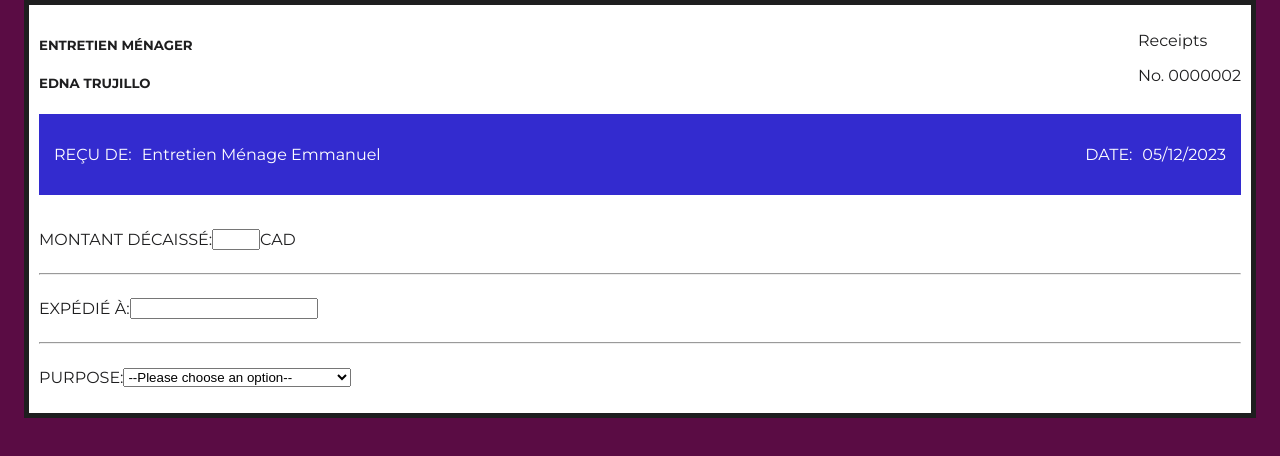
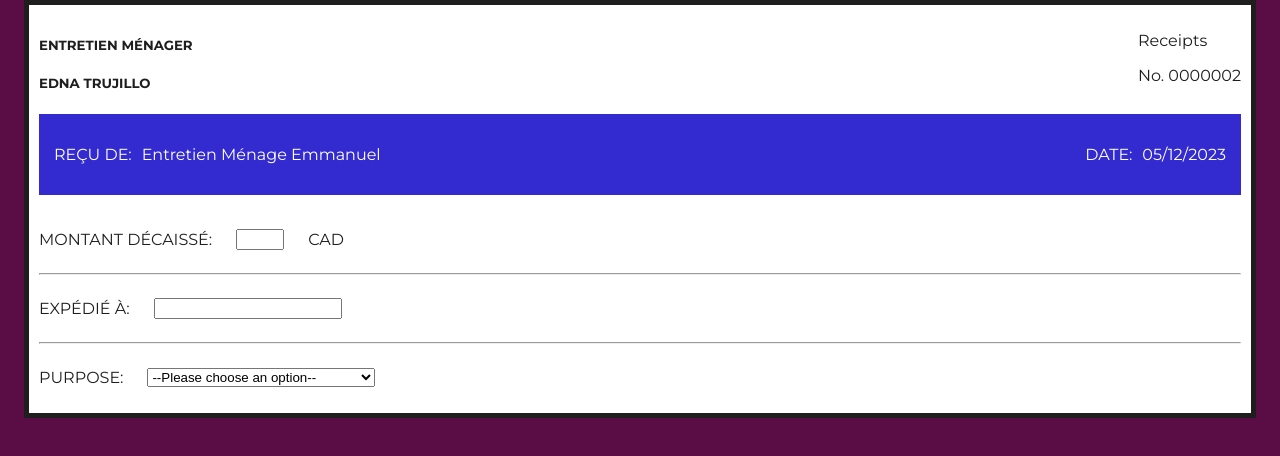
Before and after one commit to Emmanuel-459/service, a React (Create React App) app: page / in a window 1280 px wide. Shown: the top 456 px of the page. Built offline with nearby package versions, Linux system fonts and the light colour scheme.

Commit message:
view changes receipt

```diff
--- a/package.json
+++ b/package.json
@@ -41,6 +41,6 @@
   "devDependencies": {
     "gh-pages": "^3.2.3"
   },
-  "homepage": "https://OscarAlba.github.io/service"
+  "homepage": "https://emmanuel-459.github.io/service"
 
 }
--- a/src/routes/Receipt/Receipt.css
+++ b/src/routes/Receipt/Receipt.css
@@ -53,3 +53,7 @@ section {
 .width-180px{
     width: 180px;
 }
+
+.margin-left-2{
+    margin-left: 2%;
+}
--- a/src/routes/Receipt/Receipt.js
+++ b/src/routes/Receipt/Receipt.js
@@ -28,17 +28,18 @@ function Receipt() {
       <div className="content">
         <div className="flex">
           <p>MONTANT DÉCAISSÉ:</p>
-          <input type="number" name="dollar" className="width-40px" /> CAD
+          <input type="number" name="dollar" className="width-40px margin-left-2" />
+          <p className="margin-left-2">CAD</p>
         </div>
         <hr />
         <div className="flex">
           <p>EXPÉDIÉ À:</p>
-          <input type="text" name="expide" className="width-180px" />
+          <input type="text" name="expide" className="width-180px margin-left-2" />
         </div>
         <hr />
         <div className="flex">
           <p>PURPOSE:</p>
-          <select>
+          <select className="margin-left-2">
             <option value="">--Please choose an option--</option>
             <option value="25">25 dollars l’heure sans les produits </option>
             <option value="30">30 dollars l’heure avec les produits</option>
```
